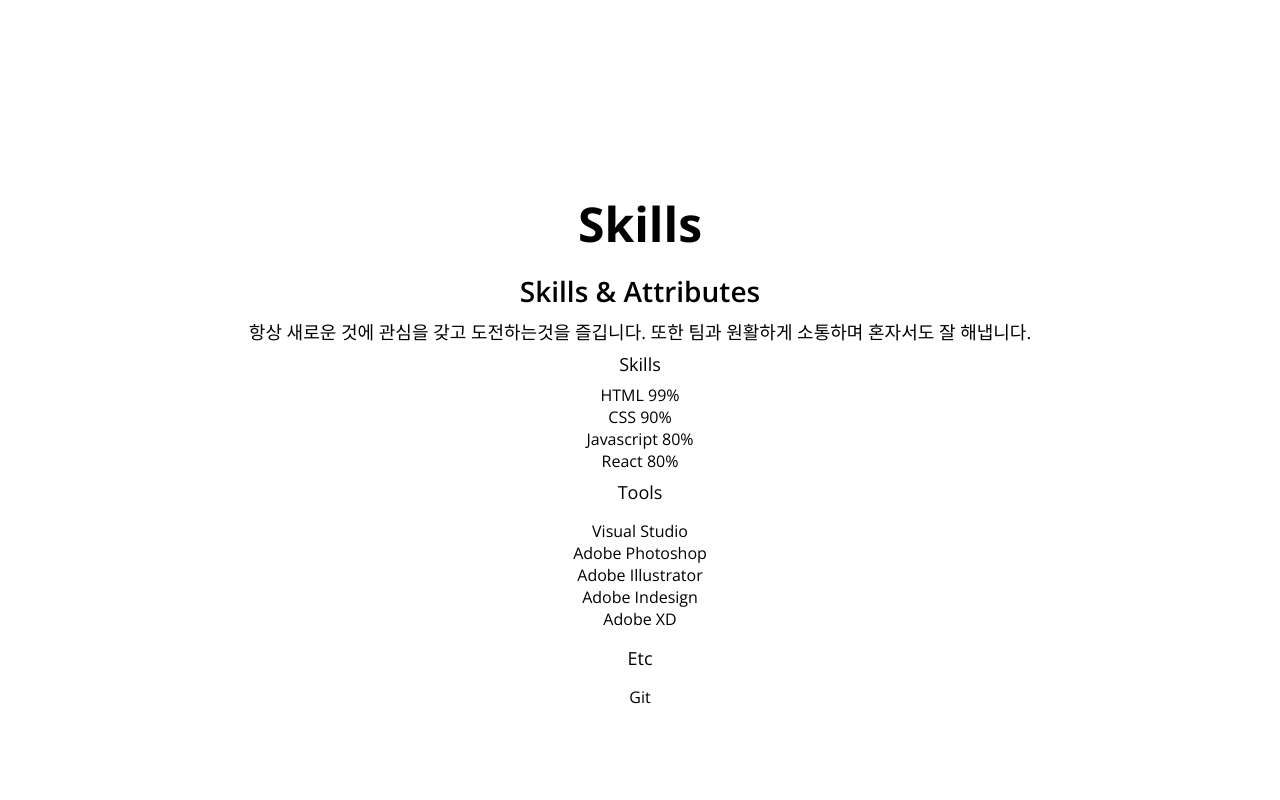
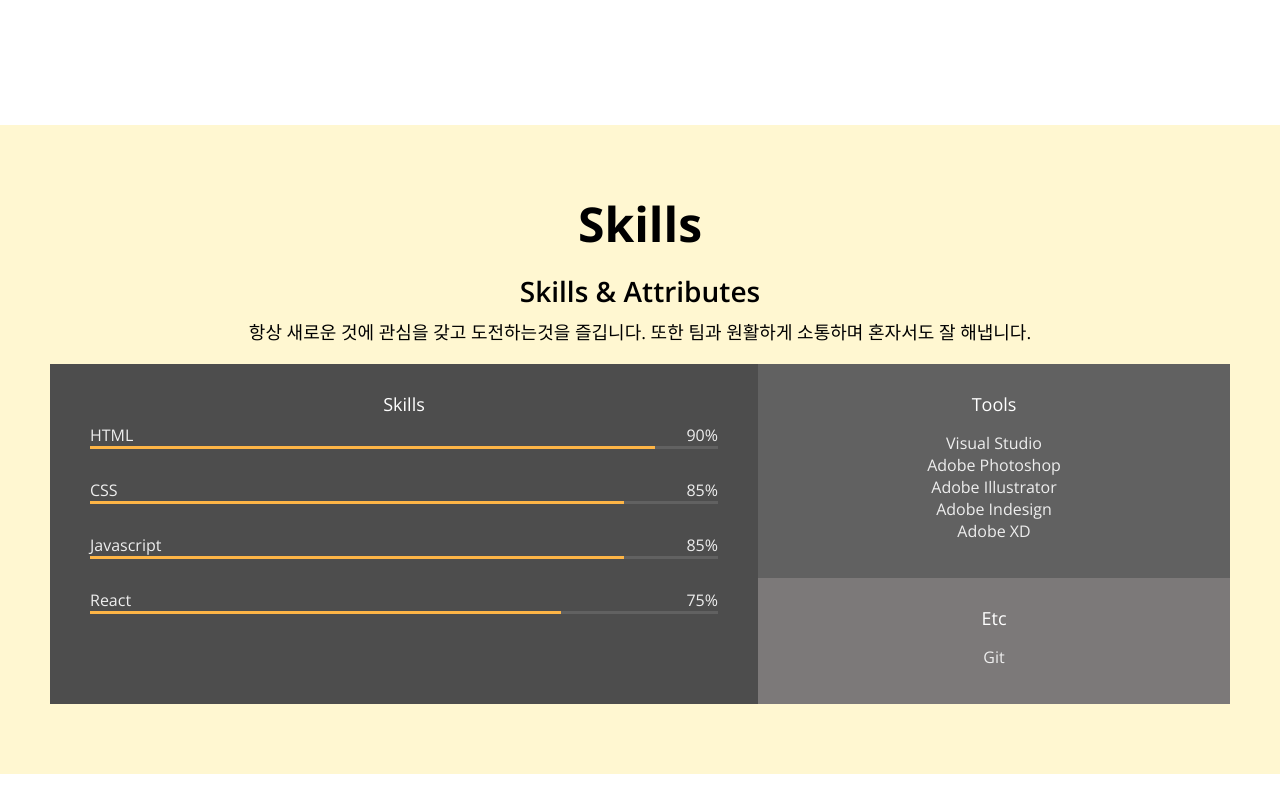
Before and after one commit to dyd3378/YwPortfolio, a plain HTML site: page index.html in a window 1280 px wide. Shown: the part 1300-2100 px from the top of the page. Drawn offline with nearby package versions, Linux system fonts and the light colour scheme.

Commit message:
CSS: skills

```diff
--- a/index.html
+++ b/index.html
@@ -49,7 +49,7 @@
         <button class="home__contact">Contact Me</button>
     </section>
     <!-- About -->
-    <section id="about" class="section">
+    <section id="about" class="section section__container">
         <h1>About me</h1>
         <p>
             사용자로 하여금 편의성과 만족도가 높은 웹페이지를 제작하는것이 저의 목표입니다.
@@ -98,6 +98,7 @@
     </section>
     <!-- Skills -->
     <section id="skills" class="section">
+        <div class="section__container">
             <h1>Skills</h1>
             <h2>Skills & Attributes</h2>
             <p>
@@ -109,37 +110,37 @@
                     <div class="skill">
                         <div class="skill__description">
                             <span>HTML</span>
-                        <span>99%</span>
+                            <span>90%</span>
                         </div>
                         <div class="skill__bar">
-                        <div class="skill_value"></div>
+                            <div class="skill_value" style="width: 90%;"></div>
                         </div>
                     </div>
                     <div class="skill">
                         <div class="skill__description">
                             <span>CSS</span>
-                        <span>90%</span>
+                            <span>85%</span>
                         </div>
                         <div class="skill__bar">
-                        <div class="skill_value"></div>
+                            <div class="skill_value" style="width: 85%;"></div>
                         </div>
                     </div>
                     <div class="skill">
                         <div class="skill__description">
                             <span>Javascript</span>
-                        <span>80%</span>
+                            <span>85%</span>
                         </div>
                         <div class="skill__bar">
-                        <div class="skill_value"></div>
+                            <div class="skill_value" style="width: 85%;"></div>
                         </div>
                     </div>
                     <div class="skill">
                         <div class="skill__description">
                             <span>React</span>
-                        <span>80%</span>
+                            <span>75%</span>
                         </div>
                         <div class="skill__bar">
-                        <div class="skill_value"></div>
+                            <div class="skill_value" style="width: 75%;"></div>
                         </div>
                     </div>
                 </div>
@@ -159,6 +160,7 @@
                         <ul class="etc__list">
                             <li><span>Git</span></li>
                         </ul>
+                    </div>
                 </div>
             </div>
         </div>
--- a/style.css
+++ b/style.css
@@ -163,6 +163,9 @@ p {
 .section {
     padding: 50px;
     text-align: center;
+    margin: auto;
+}
+.section__container {
     max-width: 1200px;
     margin: auto;
 }
@@ -197,3 +200,53 @@ p {
 .major__description {
     font-size: var(--font-small);
 }
+
+/* Skill */
+#skills {
+    background-color: var(--color-yellow);
+}
+
+.skillset {
+    display: flex;
+    background-color: var(--color-light-grey);
+    color: var(--color-light-white);
+    margin: 20px 0;
+}
+.skillset__title {
+    color: var(--color-white);
+}
+.skillset__left {
+    flex-basis: 60%;
+    background-color: var(--color-dark-grey);
+    padding: 20px 40px;
+}
+.skillset__right {
+    flex-basis: 40%;
+}
+.skill {
+    margin-bottom: 30px;
+}
+.skill__description {
+    display: flex;
+    justify-content: space-between;
+}
+.skill__bar {
+    width: 100%;
+    height: 3px;
+    background-color: var(--color-grey);
+}
+.skill_value {
+    height: 3px;
+    background-color: var(--color-orange);
+}
+
+.tools {
+    background-color: var(--color-grey);
+}
+.tools, .etc {
+    padding: 20px;
+}
+/* Contact */
+#contact {
+    background-color: var(--color-purple);
+}
```
Lines whose indentation alone changed are shown as unchanged.
